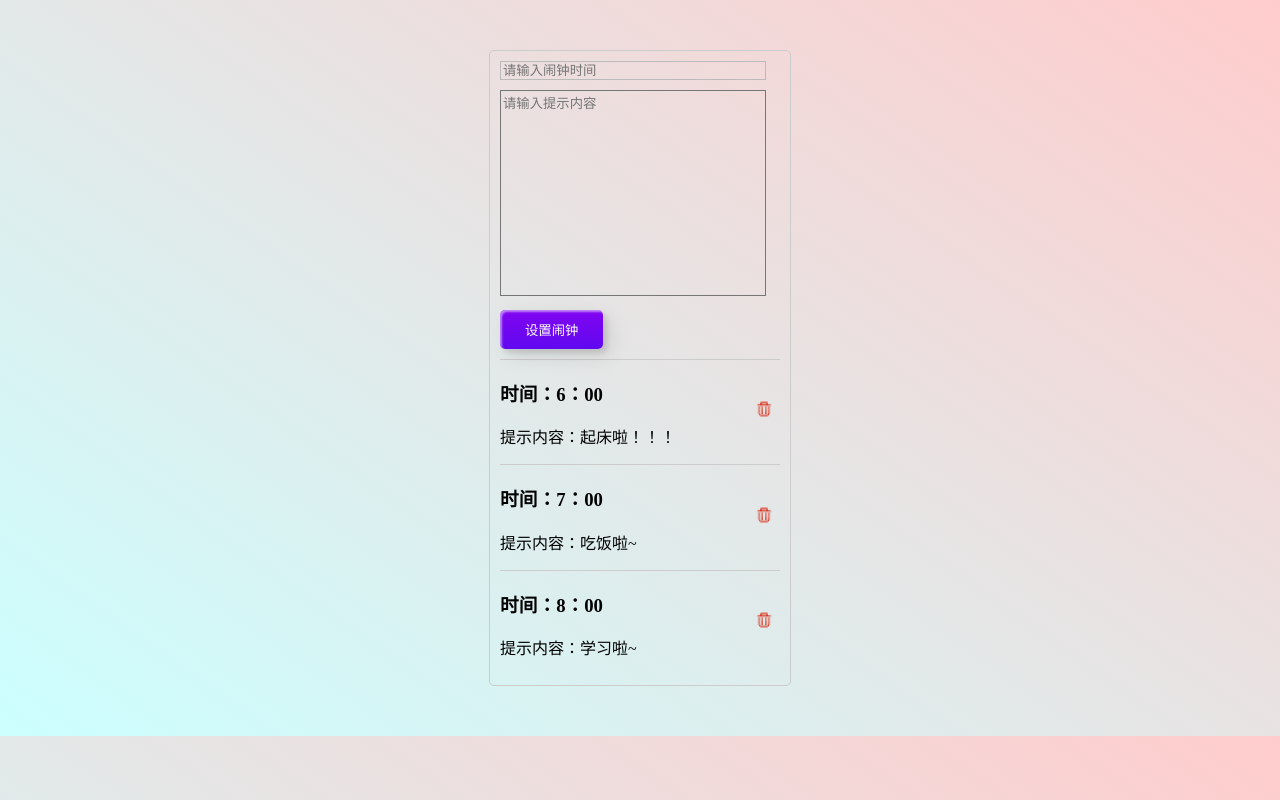
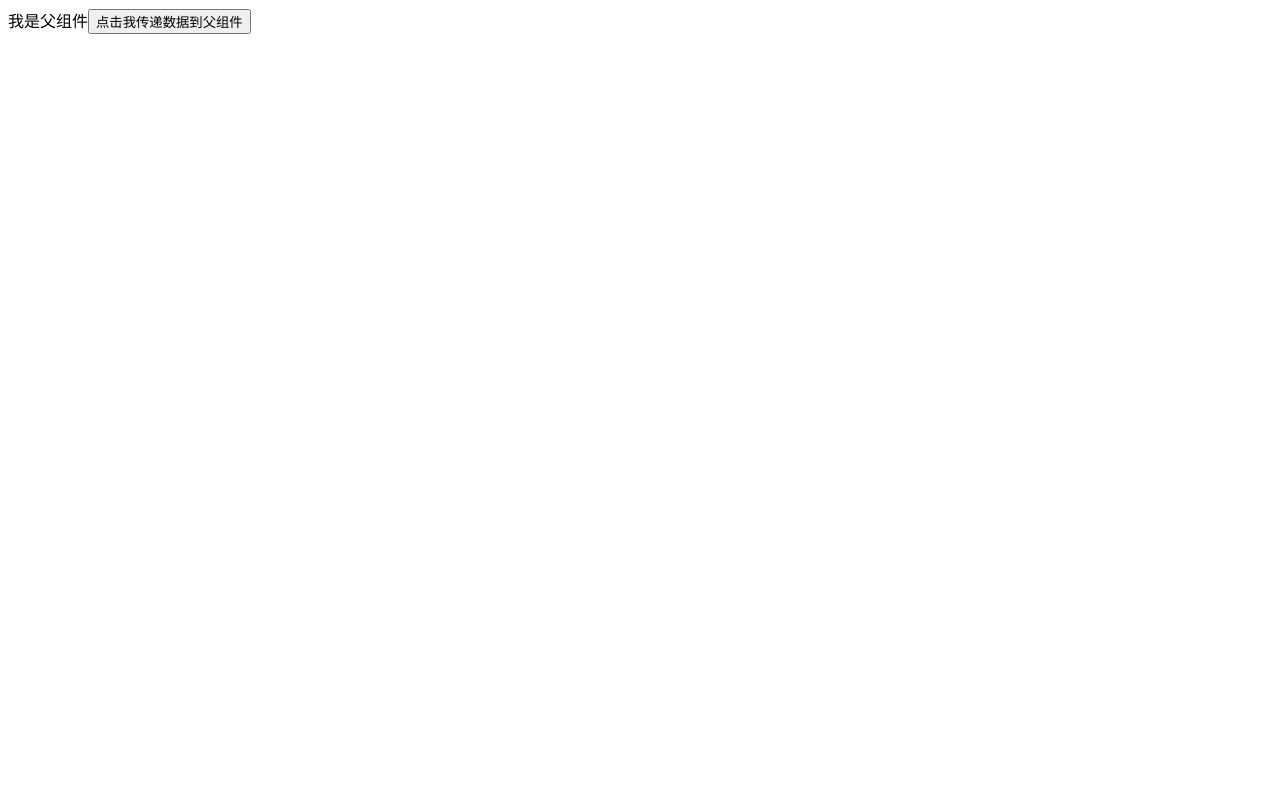
Before and after one commit to Awu1227/react-learing, a React (Create React App) app: page / in a window 1280 px wide. Built offline with nearby package versions, Linux system fonts and the light colour scheme.

Commit message:
父子组件数据传递

```diff
--- a/src/index.js
+++ b/src/index.js
@@ -1,89 +1,37 @@
 import React from 'react';
 import ReactDOM from 'react-dom';
 
-import "./index.css"
-class App extends React.Component {
-  // 初始化状态
-  state = {
-    clocks: [
-      { id: 1, time: '6：00', content: '起床啦！！！'},
-      { id: 2, time: '7：00', content: '吃饭啦~'},
-      { id: 3, time: '8：00', content: '学习啦~'},
-    ],
-    // 闹钟时间
-    usertime : '',
-    // 提示内容
-    userContent : ''
-  }
-
-  // 处理文本框事件
-  handleForm = e => {
-    const {value, name} = e.target
+class Parent extends React.Component {
+  state = { message: '我是父组件' }
+  // 定义方法，接收数据
+  getMessage = data => {
+    console.log("子组件传递的数据为：", data);
     this.setState({
-      [name]: value
-    })
-  }
-  // 是否渲染列表
-  renderList() {
-    return this.state.clocks.length ? (
-      <ul>
-      {this.state.clocks.map(item => (
-        <li key={item.id}>
-          <div>
-          <h3>时间：{item.time}</h3>
-          <p>提示内容：{item.content}</p>
-          </div>
-          <button id={item.id} className="deleteBtn" onClick={this.deleteClock}></button>
-          </li>
-      ))}
-    </ul>
-    ) : (
-      <div>没有闹钟，快去设置吧~</div>
-    )
-  }
-  // 增加闹钟
-  addClock = () => {
-    let { clocks, usertime, userContent } = this.state
-    if (!usertime || !userContent) {
-      alert("请输入闹钟时间或闹钟信息!")
-    } else {
-      // 将评论信息添加到state中
-      const newClocks = [{
-        id: Math.random(),
-        time: usertime,
-        content: userContent,
-      }, ...clocks]
-      this.setState({
-        clocks: newClocks,
-        usertime: '',
-        userContent: ''
-      })
-
-    }
-  }
-  // 删除闹钟
-  deleteClock = e => {
-    const id = Number(e.target.id)
-    const {clocks} = this.state
-    const newClocks = clocks.filter(item => item.id !== id)
-    this.setState({
-      clocks: newClocks
+      message: data
     })
   }
   render() {
-    const {usertime, userContent} = this.state
     return (
-      <div className="app">
-        <div>
-        <input className="user" type="text" placeholder="请输入闹钟时间" value={usertime} name="usertime" onChange={this.handleForm}/>
-        <textarea className="user-comment" placeholder="请输入提示内容" value={userContent} name="userContent" onChange={this.handleForm}></textarea>
-          <button className="btn-setting"onClick={this.addClock}>设置闹钟</button>
-        </div>
-        {/* 通过条件渲染决定渲染什么内容 */}
-        {this.renderList()}
+      <div>
+        {this.state.message}
+        <Child name={this.state.message} getMsg={this.getMessage}/>
       </div>
     )
   }
 }
 
-ReactDOM.render(<App />, document.getElementById('root'))
+class Child extends React.Component {
+  state = {
+    childMsg: "学习React"
+  }
+  handleClick = () => {
+    this.props.getMsg(this.state.childMsg)
+  }
+  render() {
+    return (
+      <button onClick={this.handleClick}>点击我传递数据到父组件</button>
+    )
+  }
+}
+
+ReactDOM.render(<Parent />, document.getElementById('root'))
```
